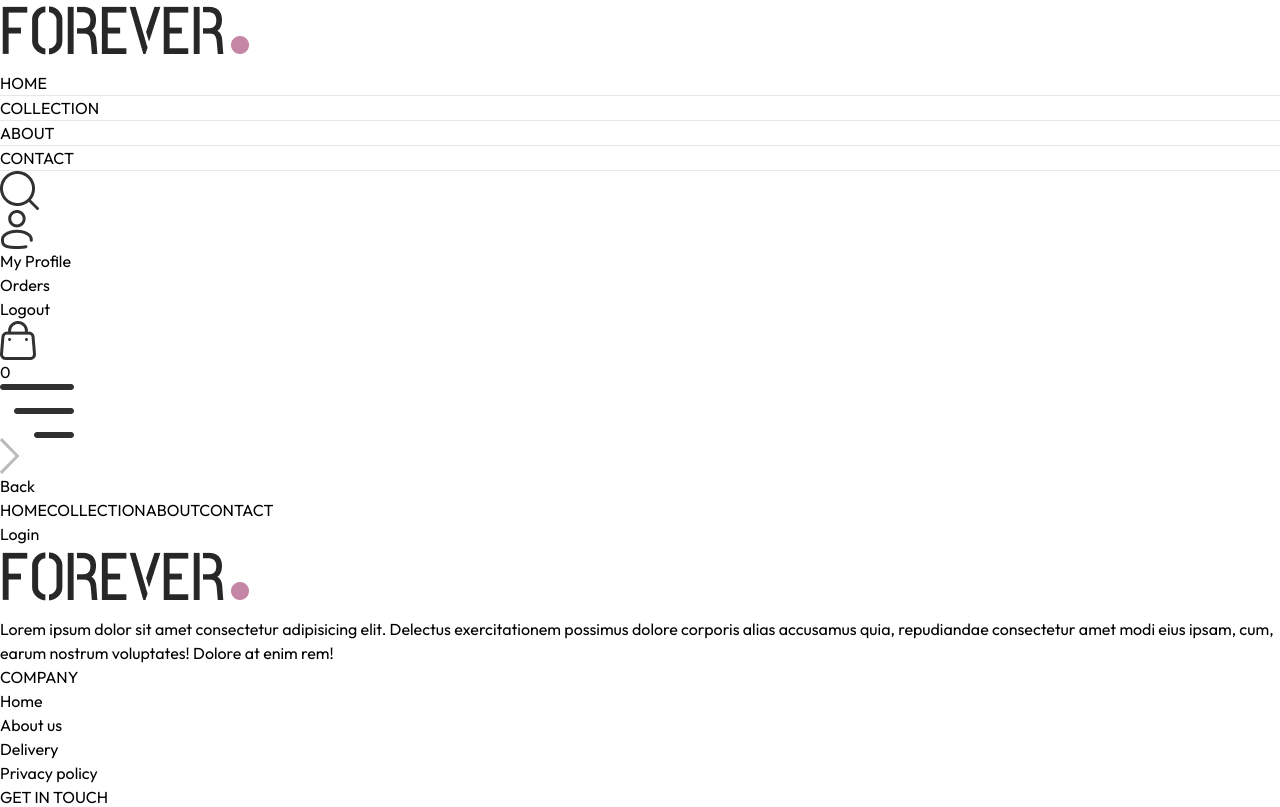
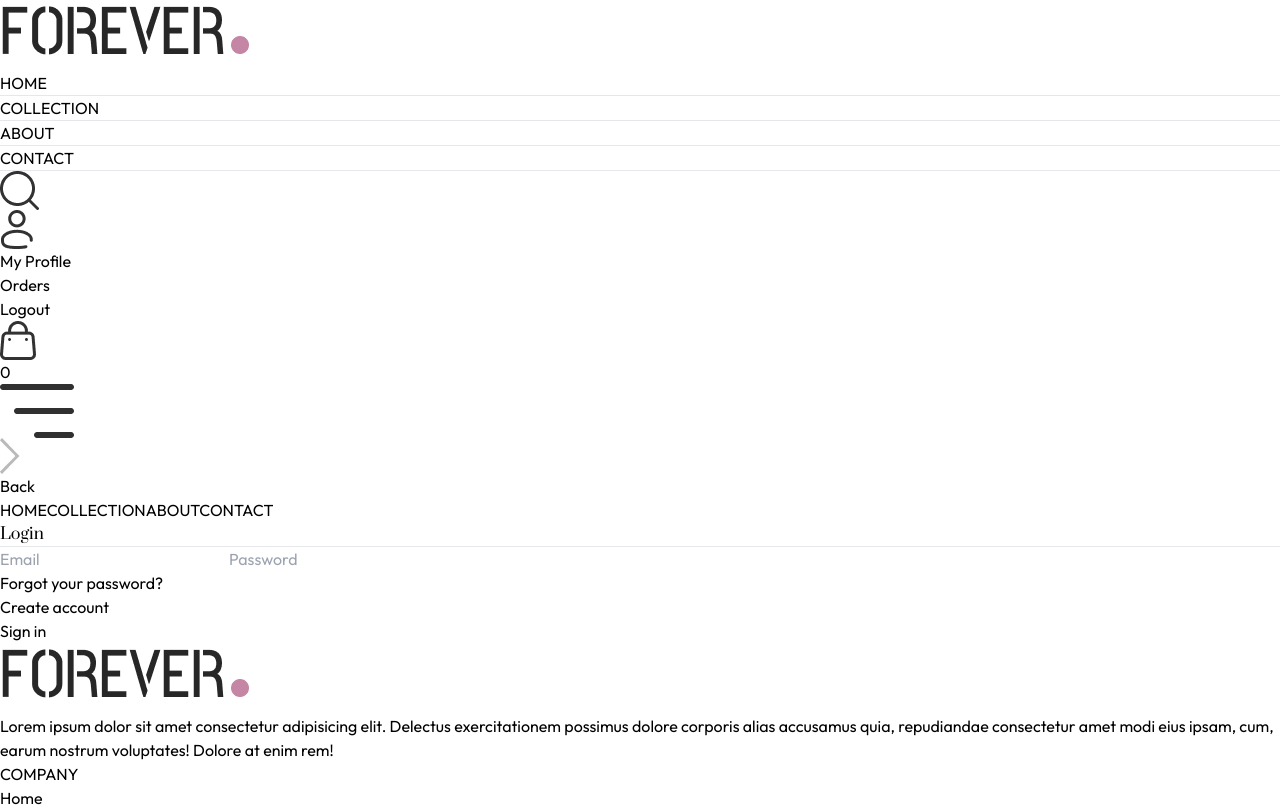
Before and after one commit to iamsahal77/forever-ecommerce, a React (Vite) app in the folder frontend/: page /login in a window 1280 px wide. Shown: the top 807 px of the page. Built offline with nearby package versions, Linux system fonts and the light colour scheme.

Commit message:
feat(auth): implement login functionality

```diff
--- a/frontend/src/pages/Login.jsx
+++ b/frontend/src/pages/Login.jsx
@@ -1,9 +1,33 @@
-import React from 'react'
+import React, { useState } from 'react'
 
 const Login = () => {
-  return (
-    <div>Login</div>
-  )
+
+    const [currentState, setCurrentState] = useState('Login');
+
+    const onSubmitHandler = async (e) => {
+        e.preventDefault();
+    }
+
+    return (
+        <form onSubmit={onSubmitHandler} className='flex flex-col items-center w-[90%] sm:max-w-96 m-auto mt-14 gap-4 text-gray-800'>
+            <div className='inline-flex items-center gap-2 mb-2 mt-10'>
+                <p className='prata-regular text-3xl'>{currentState}</p>
+                <hr className=' border-none h-[1.5px] w-8 bg-gray-800' />
+            </div>
+            {currentState === 'Login' ? null : <input className='w-full px-3 py-2 border border-gray-800' type="text" placeholder='Name' required />}
+            <input className='w-full px-3 py-2 border border-gray-800' type="email" placeholder='Email' required />
+            <input className='w-full px-3 py-2 border border-gray-800' type="password" placeholder='Password' required />
+            <div className='w-full flex justify-between text-sm mt-[-8px]'>
+                <p className='cursor-pointer'>Forgot your password?</p>
+                {
+                    currentState === 'Login'
+                        ? <p onClick={() => setCurrentState('Sign Up')} className='cursor-pointer'>Create account</p>
+                        : <p onClick={() => setCurrentState('Login')} className='cursor-pointer'>Login here</p>
+                }
+            </div>
+            <button type='submit' className='bg-black text-white font-light px-8 py-2 mt-4'>{currentState === 'Login' ? 'Sign in' : 'Sign up'}</button>
+        </form>
+    )
 }
 
 export default Login
```
